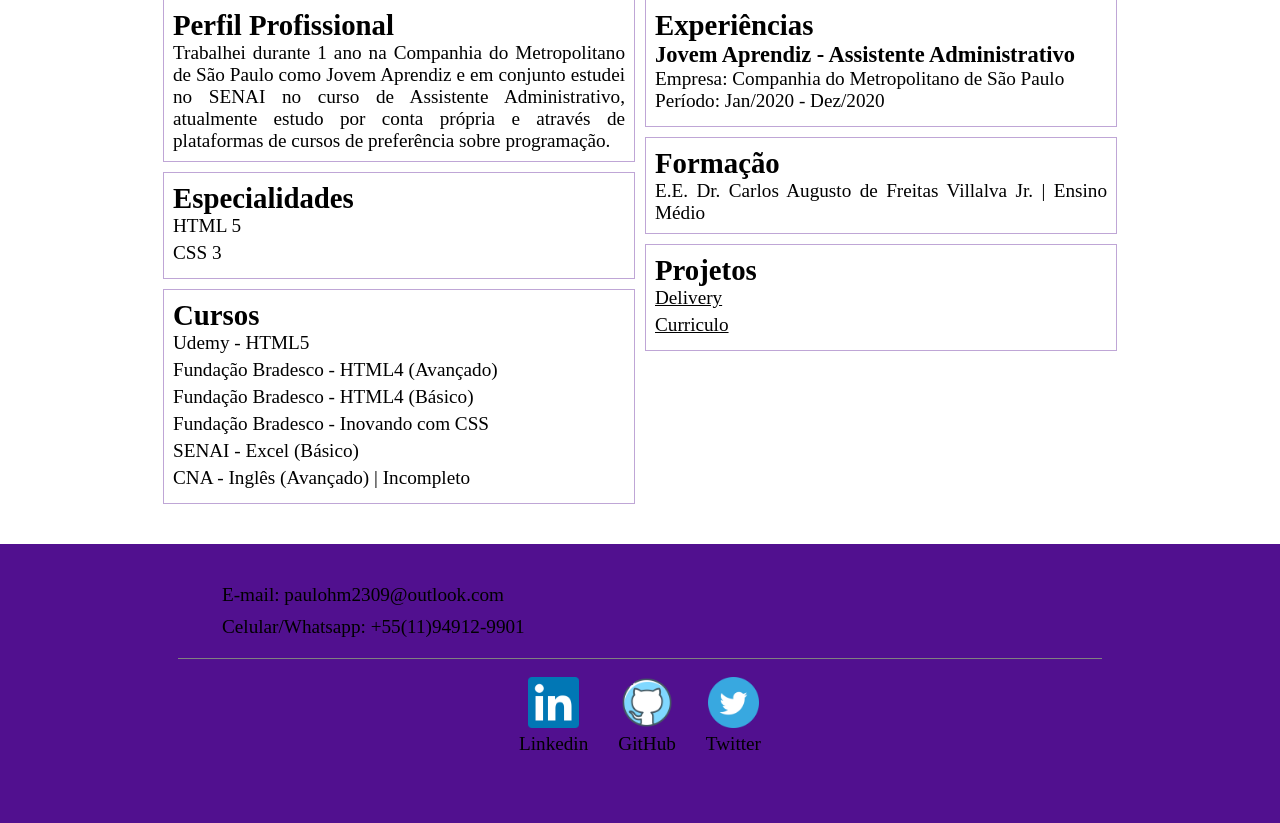
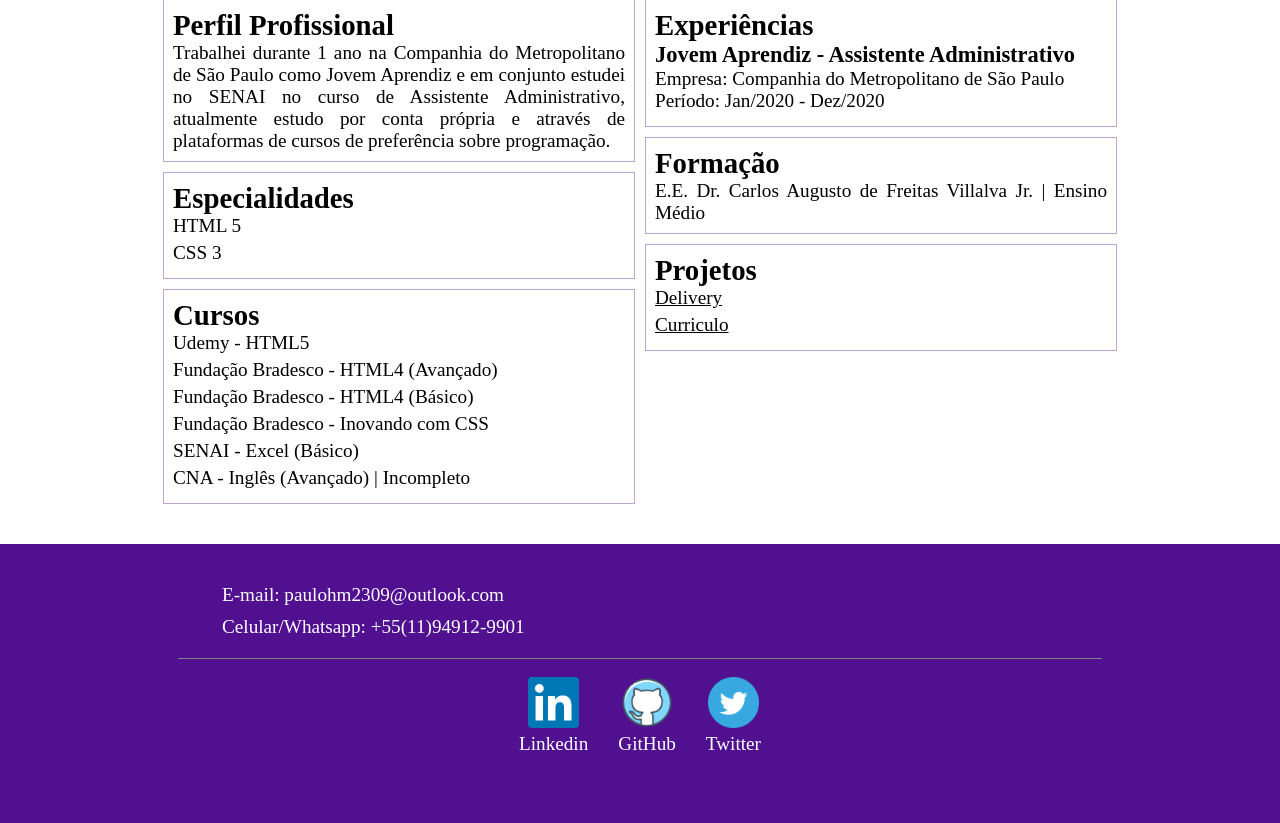
Before and after one commit to PauloHenriqueMagno/Curriculo, a PHP site: page / in a window 1280 px wide. Shown: the part 464-1287 px from the top of the page. Run offline with PHP 8.4, Linux system fonts and the light colour scheme.

Commit message:
Update style.css

```diff
--- a/style.css
+++ b/style.css
@@ -3,6 +3,8 @@
 	--font-size-padrão: 0.8rem;
 	--cor-borda: rgba(82, 16, 143, 0.37);
 	--container-size: 90vw;
+	--footer-font-color: white;
+	--cor-de-fundo-secundario: white;
 }
 /*Estilos Gerais*/
 html, body, figure, img, div, input, textarea, p, h1, h2, h3, h4, h5, h6, ul, li, a, main{
@@ -29,6 +31,7 @@ html, body, figure, img, div, input, textarea, p, h1, h2, h3, h4, h5, h6, ul, li
 body{
 	font-family: 'Times New Roman', Arial;
 	font-size: var(--font-size-padrão);
+	background-color: var(--cor-de-fundo-secundario);
 }
 
 /*HEADER*/
@@ -38,7 +41,7 @@ header{
 	padding-top: 30px;
 }
 header .container{
-	background-color: white;
+	background-color: var(--cor-de-fundo-secundario);
 }
 header .coluna img{
 	max-width: 30vw;
@@ -64,9 +67,10 @@ header .coluna ul li a{
 /*FOOTER*/
 footer{
 	background-color: var(--cor-de-fundo);
+	color: var(--footer-font-color);
 }
 footer nav ul li a{
-	color:black;
+	color: var(--footer-font-color);
 }
 footer .info-contato ul li{
 	margin: 10px 5vw;
```
